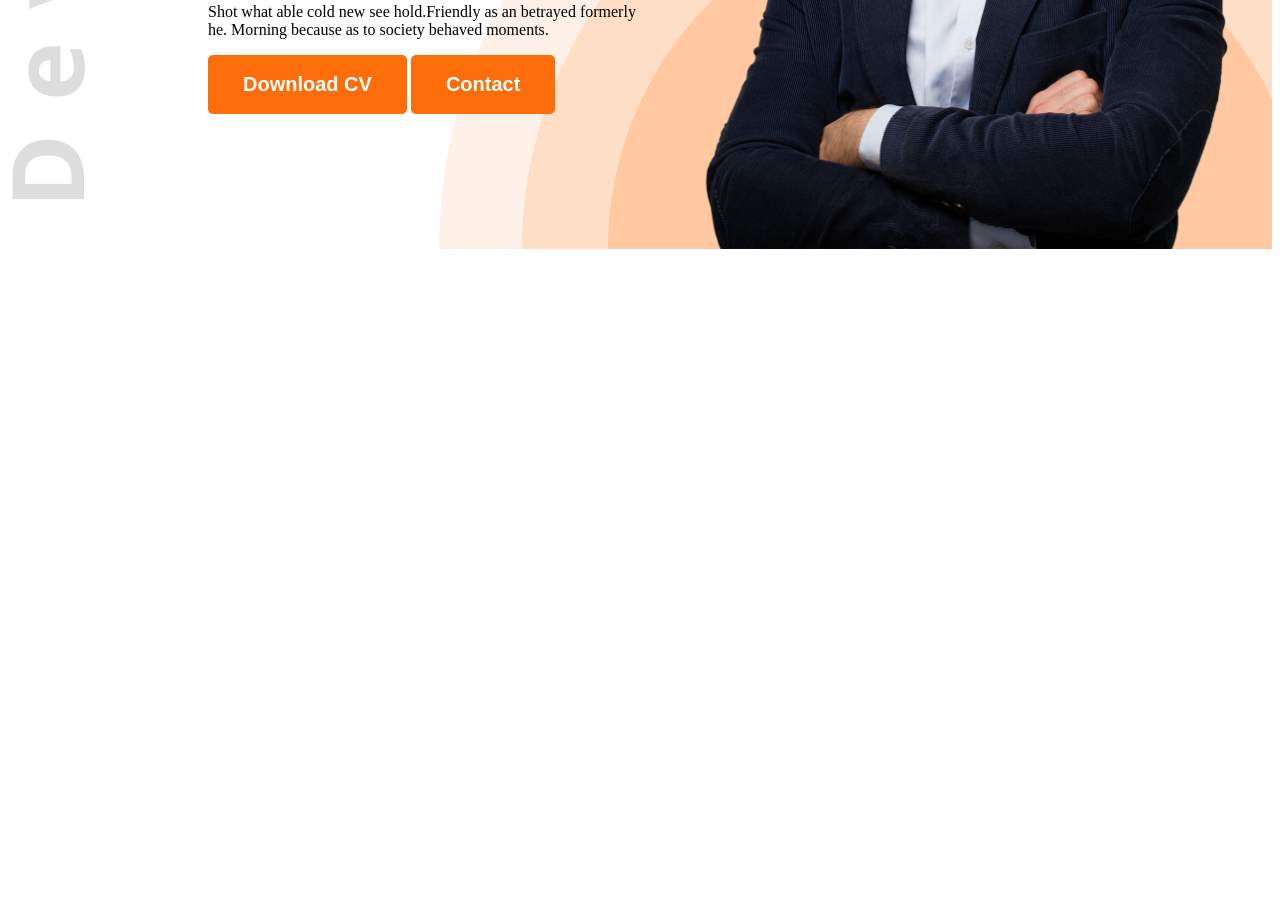
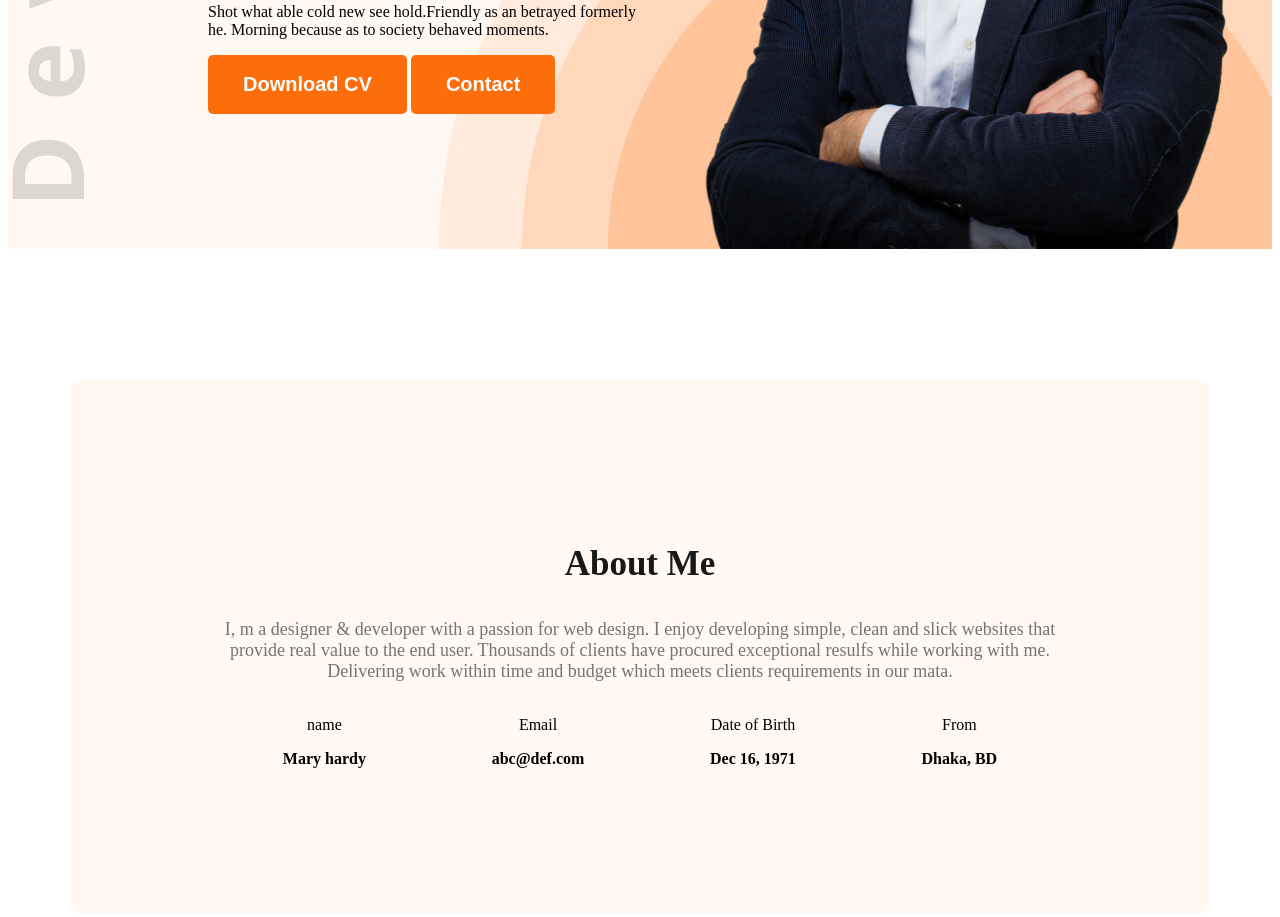
Before and after one commit to sumita692006/web-dev-portfolio, a plain HTML site: page index.html in a window 1280 px wide. Shown: the part 572-1489 px from the top of the page. Before the commit the page ends 829 px from the top, so only its background shows below. Drawn offline with Linux system fonts and the light colour scheme.

Commit message:
portfolio.css

```diff
--- a/index.html
+++ b/index.html
@@ -10,7 +10,7 @@
     <link rel="stylesheet" href="styles/portfolio.css">
 </head>
 <body class="Open-sens-normal">
-    <header class="header">
+    <header class="header secondary-bg">
         <nav>
             <h3 class="nav-title">Ma<span class="text-primary">r</span>y</h3>
             <ul>
@@ -32,7 +32,32 @@
             <img class="banner-profile-pic" src="images/hardy.png" alt="">
         </div>
     </header>
-    <main></main>
+    <main>
+        <section class="about secondary-bg">
+            <h3 class="section-title">About Me</h3>
+            <p class="section-discription">I, m a designer & developer with a passion for web design. I enjoy developing simple, clean and slick websites that provide real value to the end user. Thousands of clients have procured exceptional resulfs while working with me. Delivering work within time and budget which meets clients requirements in our mata.</p>
+            <div class="about-items">
+                <!-- .about-item*4>p.item-title+p.item-description -->
+                <div class="about-item">
+                    <p class="item-title">name</p>
+                    <p class="item-description">Mary hardy</p>
+                </div>
+                <div class="about-item">
+                    <p class="item-title">Email</p>
+                    <p class="item-description">abc@def.com</p>
+                </div>
+                <div class="about-item">
+                    <p class="item-title">Date of Birth</p>
+                    <p class="item-description">Dec 16, 1971</p>
+                </div>
+                <div class="about-item">
+                    <p class="item-title">From</p>
+                    <p class="item-description">Dhaka, BD</p>
+                </div>
+
+            </div>
+        </section>
+    </main>
     <footer></footer>
 </body>
 </html>
--- a/styles/portfolio.css
+++ b/styles/portfolio.css
@@ -8,6 +8,9 @@
 }
 
 /* shared style */
+.secondary-bg{
+    background-color: #FFF8F3;
+}
 .text-primary{
     color:#FD6E0A
 }
@@ -22,6 +25,15 @@
     border: none;
     padding: 18px 35px;
     border-radius: 5px;
+}
+.section-title{
+    font-size: 35px;
+    font-weight: bold;
+    color: #181818;
+}
+.section-discription{
+    font-size: 18px;
+    color: #757575;
 }
 /* header */
 .header{
@@ -74,3 +86,22 @@ nav li a {
 .banner-profile-pic{
     width: 580px;
 }
+/* main styles */
+main{
+    max-width: 1140px;
+    margin: 0 auto;
+}
+/* about styles */
+.about{
+    border-radius: 10px;
+    padding: 130px 150px;
+    text-align: center;
+    margin-top: 130px;
+}
+.about-items{
+    display: flex;
+    justify-content: space-around;
+}
+.item-description{
+    font-weight: 600;
+}
```
